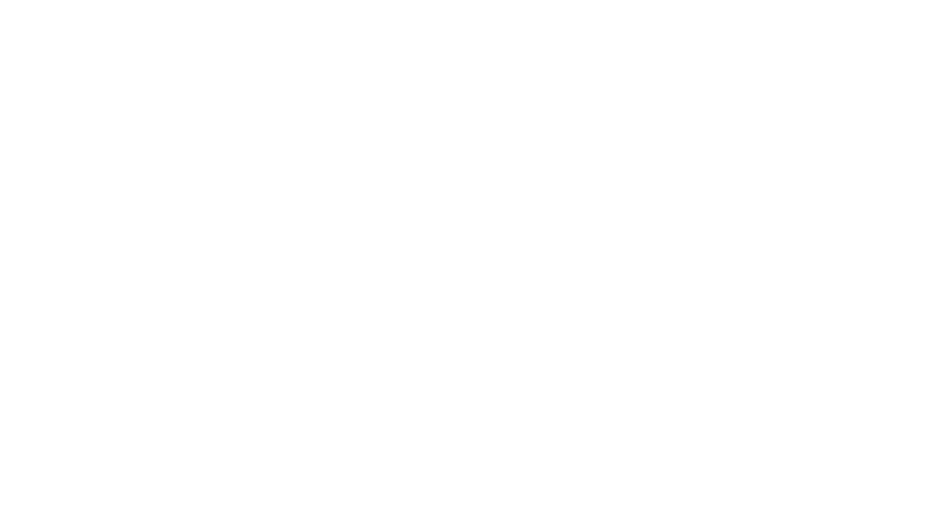
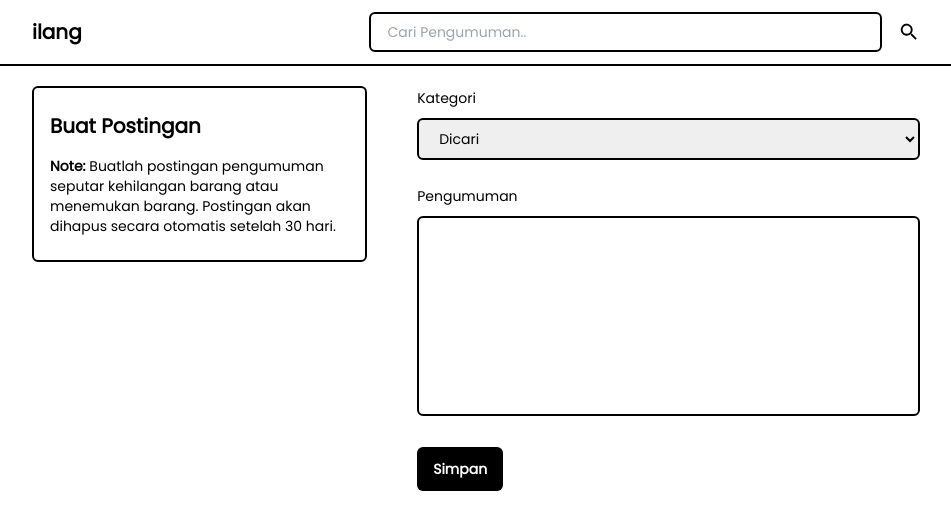
Before and after one commit to pamekasancode/Ilang, a React (Vite) app: page /create in a window 1280 px wide. Before the commit this address had no page. Shown: the top 530 px of the page, without its empty margins (164-1115 px from the left). Built offline with nearby package versions, Linux system fonts and the light colour scheme; sample sign-in values are in the browser's storage.

Commit message:
Add CreatePost

```diff
--- /dev/null
+++ b/src/components/NoteBoard.jsx
@@ -0,0 +1,18 @@
+import React from "react";
+
+const NoteBoard = () => {
+  return (
+    <>
+      <div className="border-[2px] border-black px-4 py-6 rounded-md">
+        <h1 className="text-xl font-semibold">Buat Postingan</h1>
+        <p className="text-sm pt-4">
+          <b>Note:</b> Buatlah postingan pengumuman seputar kehilangan barang
+          atau menemukan barang. Postingan akan dihapus secara otomatis setelah
+          30 hari.
+        </p>
+      </div>
+    </>
+  );
+};
+
+export default NoteBoard;
--- a/src/components/index.js
+++ b/src/components/index.js
@@ -8,6 +8,7 @@ import Alert from "./Alert";
 import Button from "./Button";
 import Filter from "./Filter";
 import TextArea from "./TextArea";
+import NoteBoard from "./NoteBoard";
 
 export {
   Navbar,
@@ -20,4 +21,5 @@ export {
   Button,
   Filter,
   TextArea,
+  NoteBoard
 };
--- a/src/pages/Home/Home.jsx
+++ b/src/pages/Home/Home.jsx
@@ -3,8 +3,10 @@ import { Button, Card, Filter } from "../../components";
 import { useDispatch, useSelector } from "react-redux";
 import { getData } from "../../store/actions/PostAction";
 import { PostType } from "../../store/types/PostType";
+import { useNavigate } from "react-router-dom";
 
 const Home = () => {
+  const navigate = useNavigate();
   const { category, page, data, loading } = useSelector((state) => state.Post);
   const dispatch = useDispatch();
 
--- a/src/pages/Post/CreatePost.jsx
+++ b/src/pages/Post/CreatePost.jsx
@@ -1,8 +1,38 @@
-import React from "react";
-import { Button, Navbar, Select, TextArea } from "../../components";
+import React, { useEffect, useState } from "react";
+import { Button, ErrorMessage, Navbar, NoteBoard, Select, TextArea } from "../../components";
 import { container } from "../../utils/Style";
+import { useDispatch, useSelector } from "react-redux";
+import { createPostData } from "../../store/actions/PostAction";
+import { useAuthContext } from "../../context/AuthContext";
+import { useNavigate } from "react-router-dom";
+import { PostType } from "../../store/types/PostType";
 
 const CreatePost = () => {
+  const navigate = useNavigate();
+  const { isCreated, createError } = useSelector((state) => state.Post);
+  const dispatch = useDispatch();
+  const { token } = useAuthContext();
+
+  const [form, setForm] = useState({
+    category_id: 1,
+    announcement: "",
+  });
+
+  const handleInput = (e) =>
+    setForm({ ...form, [e.target.name]: e.target.value });
+
+  const handleSubmit = (e) => {
+    e.preventDefault();
+    form.category_id = parseInt(form.category_id);
+    let category = ["lost", "found"][form.category_id - 1];
+    dispatch(createPostData(form, token));
+    dispatch({ type: PostType.CHANGE_CATEGORY, payload: { category: category } })
+  };
+
+  useEffect(() => {
+    isCreated && navigate("/");
+  },[isCreated]);
+
   return (
     <>
       <Navbar />
@@ -10,24 +40,24 @@ const CreatePost = () => {
         className={`${container} py-[20px] flex justify-between gap-x-[50px]`}
       >
         <div className="w-[40%]">
-          <h1 className="text-xl font-semibold">Buat Postingan</h1>
-          <p className="text-sm pt-4 text-justify">
-            <b>Note:</b> Buatlah postingan pengumuman seputar kehilangan barang
-            atau menemukan barang. Postingan akan dihapus secara otomatis
-            setelah 30 hari.
-          </p>
+          <NoteBoard />
         </div>
         <div className="w-[60%]">
-          <form method="post" className="space-y-6">
+          <form onSubmit={handleSubmit} method="post" className="space-y-6">
             <div className="space-y-2">
               <label className="text-sm">Kategori</label>
-              <Select name="category_id"/>
+              <Select name="category_id" onInput={(val) => handleInput(val)} />
+              { createError ? <ErrorMessage message={createError.category_id}/> : null}
             </div>
             <div className="space-y-2">
               <label className="text-sm">Pengumuman</label>
-              <TextArea name="announcement"/>
+              <TextArea
+                name="announcement"
+                onInput={(val) => handleInput(val)}
+                />
+              { createError ? <ErrorMessage message={createError.announcement}/> : null}
             </div>
-            <Button text="Simpan" variant="primary"/>
+            <Button text="Simpan" variant="primary" />
           </form>
         </div>
       </div>
--- a/src/routes/Routers.jsx
+++ b/src/routes/Routers.jsx
@@ -1,6 +1,6 @@
 import React from "react";
 import { BrowserRouter, Route, Routes } from "react-router-dom";
-import { Home, Login, SignUp } from "../pages";
+import { CreatePost, Home, Login, SignUp } from "../pages";
 import Layout from "../components/Layout";
 import ProtectedRoute from "./ProtectedRoute";
 import GuardRoute from "./GuardRoute";
@@ -13,6 +13,7 @@ const Routers = () => {
           <Route path="/" element={<Layout />}>
             <Route path="/" element={<Home />} />
           </Route>
+          <Route path="/create" element={<CreatePost />} />
         </Route>
         <Route element={<GuardRoute/>}>
           <Route path="/login" element={<Login />} />
--- a/src/store/actions/PostAction.jsx
+++ b/src/store/actions/PostAction.jsx
@@ -16,3 +16,28 @@ export const getData = (category, page) => async (dispatch) => {
       }
     });
 };
+
+export const createPostData = (form, token) => async (dispatch) => {
+  dispatch({type: PostType.BEFORE_STATE})
+  return await fetch(`${BASE_API}/post/create`, {
+    method: "POST",
+    headers: {
+      "Content-Type": "application/json",
+      Authorization: "Bearer " + token,
+    },
+    body: JSON.stringify(form),
+  })
+    .then((r) => r.json())
+    .then((response) => {
+      if (response.message === "Data Has Been Created") {
+        return dispatch({ type: PostType.CREATED });
+      } else if (response.message === "Authentication Fail") {
+        return dispatch({ type: PostType.CREATE_FAIL });
+      } else {
+        return dispatch({
+          type: PostType.ERROR_CREATE,
+          payload: { createError: response.message },
+        });
+      }
+    });
+};
--- a/src/store/reducer/PostReducer.jsx
+++ b/src/store/reducer/PostReducer.jsx
@@ -4,13 +4,15 @@ export const initPostState = {
     loading: true,
     page: 1,
     category: "found",
-    data: []
+    data: [],
+    isCreated: false,
+    createError: []
 }
 
 export const PostReducer = (state = initPostState, action) => {
     switch (action.type) {
         case PostType.BEFORE_STATE:
-            return {...state, initPostState}
+            return {...state, isCreated: false, createError: []}
         case PostType.SET_LOADING:
             return {...state, loading: true}
         case PostType.STOP_LOADING:
@@ -21,6 +23,12 @@ export const PostReducer = (state = initPostState, action) => {
             return {...state, data:[...state.data, ...action.payload.data], loading: true}
         case PostType.CHANGE_CATEGORY:
             return {...state, data: [], category: action.payload.category, page: 1, loading: true}
+        case PostType.CREATED:
+            return {...state, isCreated: true}
+        case PostType.CREATE_FAIL:
+            return {...state, isCreated: false}
+        case PostType.ERROR_CREATE:
+            return {...state, isCreated: false, createError: action.payload.createError}
         default:
             return state;
     }
--- a/src/store/types/PostType.jsx
+++ b/src/store/types/PostType.jsx
@@ -4,5 +4,8 @@ export const PostType = {
     STOP_LOADING: "STOP_LOADING",
     SET_PAGE: "SET_PAGE",
     SET_DATA: "SET_DATA",
-    CHANGE_CATEGORY: "CHANGE_CATEGORY"
+    CHANGE_CATEGORY: "CHANGE_CATEGORY",
+    CREATED: "CREATED",
+    CREATE_FAIL: "CREATE_FAIL",
+    ERROR_CREATE: "ERROR_CREATE"
 }
```
